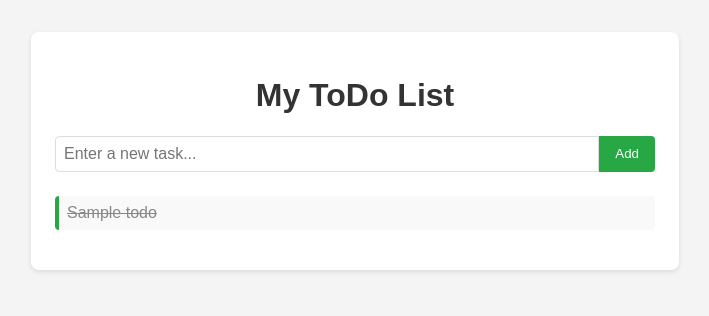
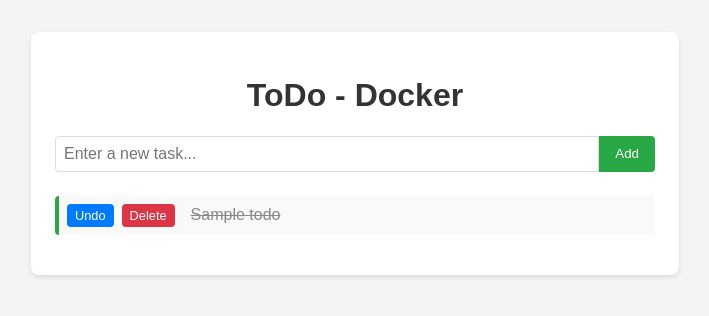
Before and after one commit to jakegithub24/ToDo-App-Docker, a Flask app: page / in a window 1280 px wide. Shown: the top 316 px of the page, without its empty margins (285-994 px from the left). Run offline with Flask 3, Linux system fonts and the light colour scheme; tables that the repository leaves empty hold one stand-in row (values such as "Sample post").

Commit message:
Added features like 'Mark As Completed' and 'Delete Task'.

```diff
--- a/flask-app/app.py
+++ b/flask-app/app.py
@@ -42,6 +42,22 @@
         db.session.commit()
     return redirect(url_for('index'))
 
+# NEW: Toggle completion status
+@app.route('/complete/<int:todo_id>', methods=['POST'])
+def complete_todo(todo_id):
+    todo = Todo.query.get_or_404(todo_id)
+    todo.completed = not todo.completed  # toggle
+    db.session.commit()
+    return redirect(url_for('index'))
+
+# NEW: Delete a task
+@app.route('/delete/<int:todo_id>', methods=['POST'])
+def delete_todo(todo_id):
+    todo = Todo.query.get_or_404(todo_id)
+    db.session.delete(todo)
+    db.session.commit()
+    return redirect(url_for('index'))
+
 # --- JSON API routes (optional) ---
 @app.route('/todos', methods=['GET'])
 def get_todos():
--- a/flask-app/static/style.css
+++ b/flask-app/static/style.css
@@ -52,6 +52,9 @@
 }
 
 .todo-item {
+    display: flex;
+    align-items: center;
+    justify-content: space-between;
     background: #f9f9f9;
     margin: 0.5rem 0;
     padding: 0.5rem;
@@ -59,7 +62,44 @@
     border-left: 4px solid #28a745;
 }
 
+.todo-actions {
+    display: flex;
+    gap: 0.5rem;
+}
+
+.inline-form {
+    display: inline;
+}
+
+.btn-complete, .btn-delete {
+    padding: 0.25rem 0.5rem;
+    border: none;
+    border-radius: 4px;
+    cursor: pointer;
+    font-size: 0.8rem;
+}
+
+.btn-complete {
+    background-color: #007bff;
+    color: white;
+}
+
+.btn-complete:hover {
+    background-color: #0056b3;
+}
+
+.btn-delete {
+    background-color: #dc3545;
+    color: white;
+}
+
+.btn-delete:hover {
+    background-color: #c82333;
+}
+
 .todo-title {
+    flex: 1;
+    margin-left: 1rem;
     font-size: 1rem;
 }
 
--- a/flask-app/templates/index.html
+++ b/flask-app/templates/index.html
@@ -8,7 +8,7 @@
 </head>
 <body>
     <div class="container">
-        <h1>My ToDo List</h1>
+        <h1>ToDo - Docker</h1>
 
         <form action="/add" method="POST" class="todo-form">
             <input type="text" name="title" placeholder="Enter a new task..." required>
@@ -18,10 +18,19 @@
         <ul class="todo-list">
             {% for todo in todos %}
                 <li class="todo-item">
+                    <div class="todo-actions">
+                        <form action="/complete/{{ todo.id }}" method="POST" class="inline-form">
+                            <button type="submit" class="btn-complete">
+                                {% if todo.completed %}Undo{% else %}Complete{% endif %}
+                            </button>
+                        </form>
+                        <form action="/delete/{{ todo.id }}" method="POST" class="inline-form">
+                            <button type="submit" class="btn-delete">Delete</button>
+                        </form>
+                    </div>
                     <span class="todo-title {% if todo.completed %}completed{% endif %}">
                         {{ todo.title }}
                     </span>
-                    <!-- You can add delete/complete buttons here later -->
                 </li>
             {% else %}
                 <li class="empty">No tasks yet. Add one above!</li>
```
